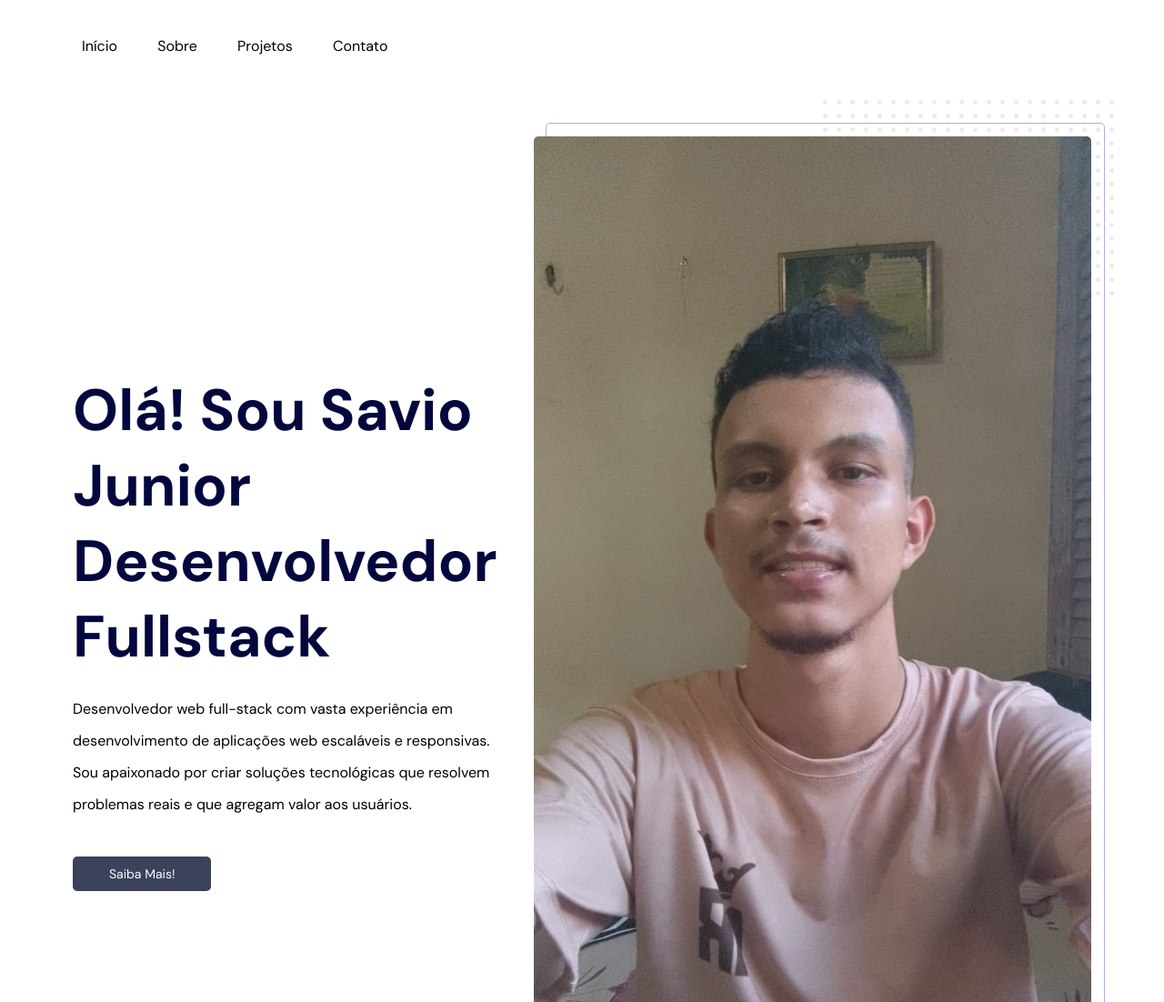
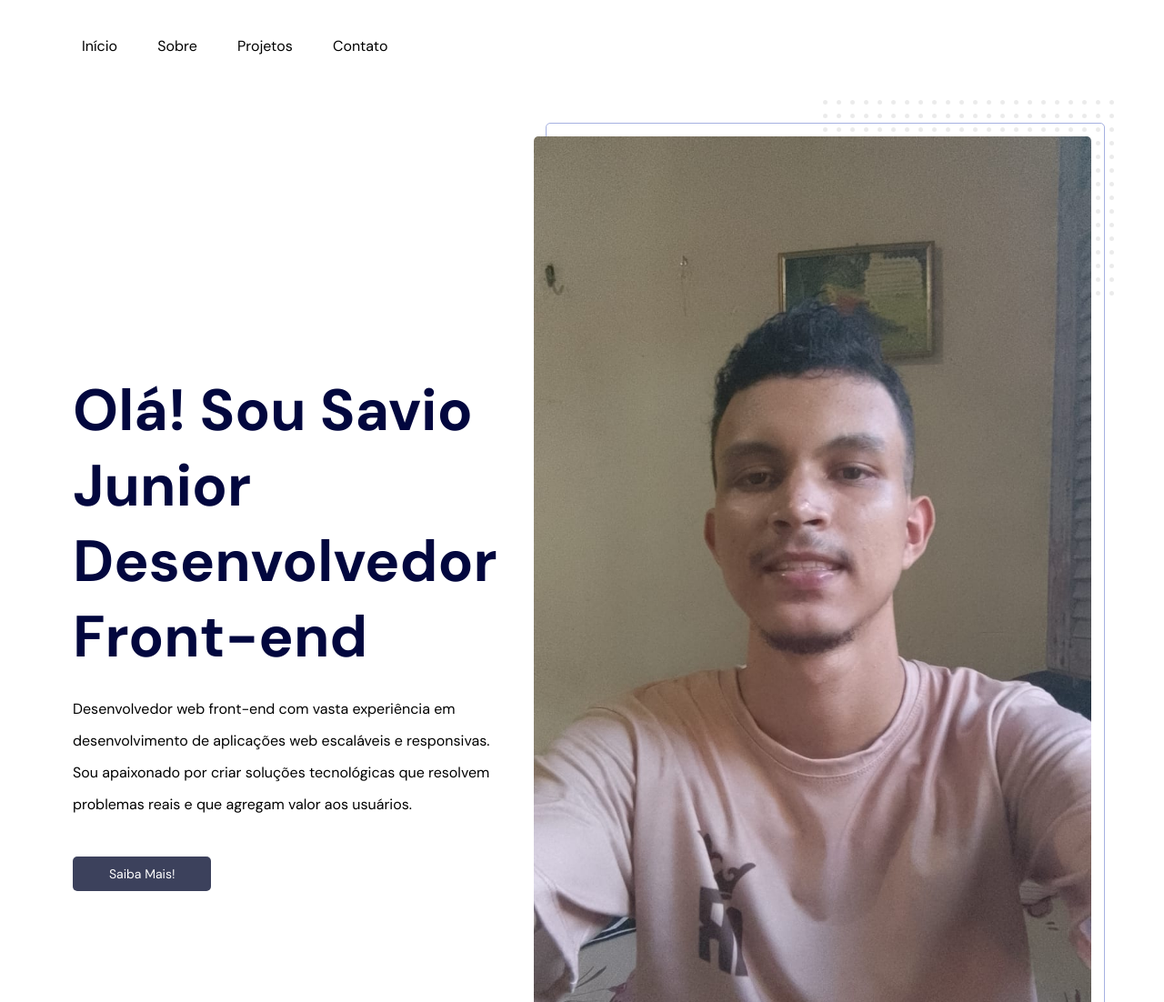
Before and after one commit to savio85/Portfolio, a plain HTML site: page index.html in a window 1280 px wide. Shown: the top 1102 px of the page at 91% size. Drawn offline with Linux system fonts and the light colour scheme.

Commit message:
Update index.html

```diff
--- a/index.html
+++ b/index.html
@@ -43,9 +43,9 @@
     <!-- header -->
     <header id="header" class="max-width">
       <div class="header__left">
-        <h1>Olá! Sou Savio Junior Desenvolvedor Fullstack</h1>
+        <h1>Olá! Sou Savio Junior Desenvolvedor Front-end</h1>
         <p>
-          Desenvolvedor web full-stack com vasta experiência em desenvolvimento
+          Desenvolvedor web front-end com vasta experiência em desenvolvimento
           de aplicações web escaláveis e responsivas. Sou apaixonado por criar
           soluções tecnológicas que resolvem problemas reais e que agregam valor
           aos usuários.
```
